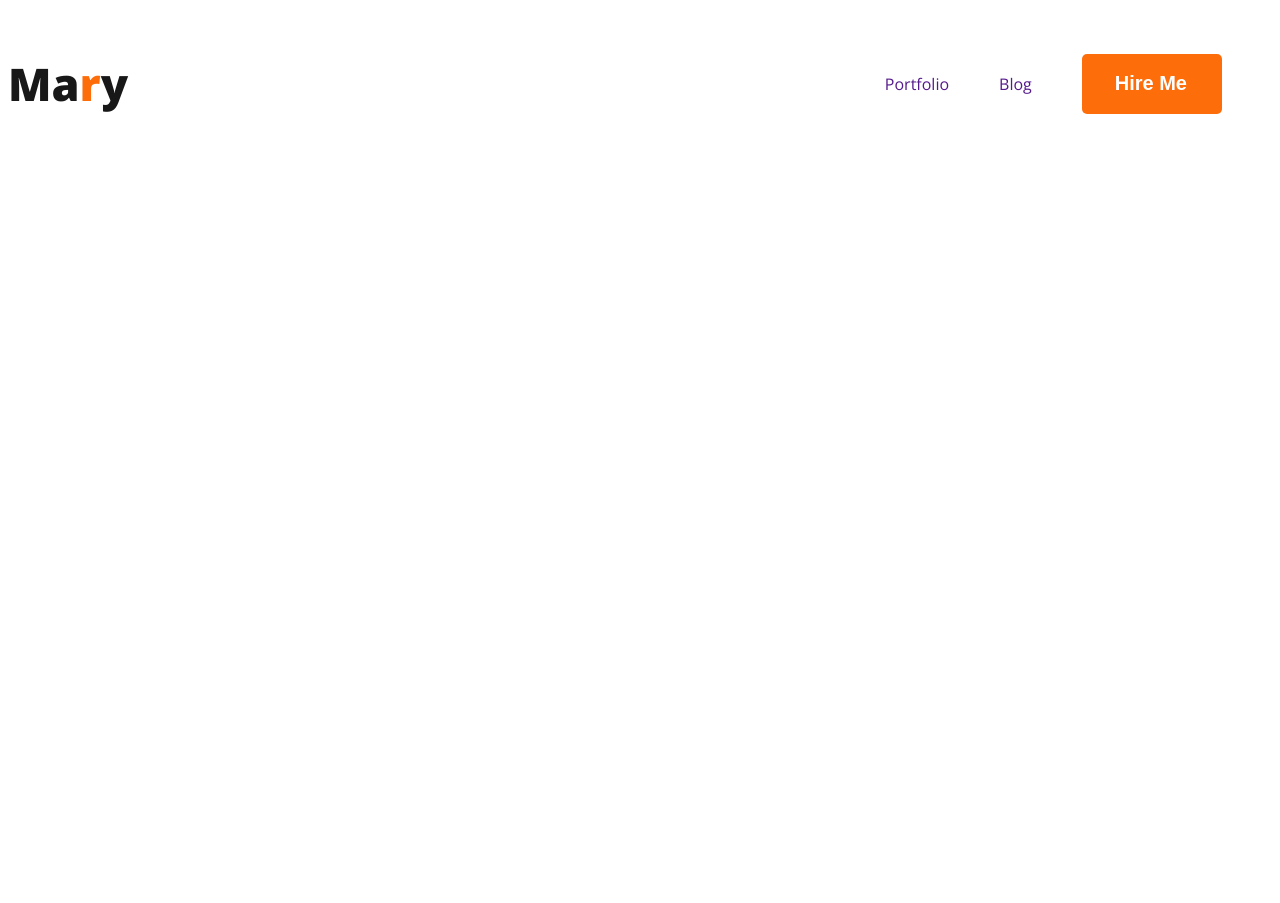
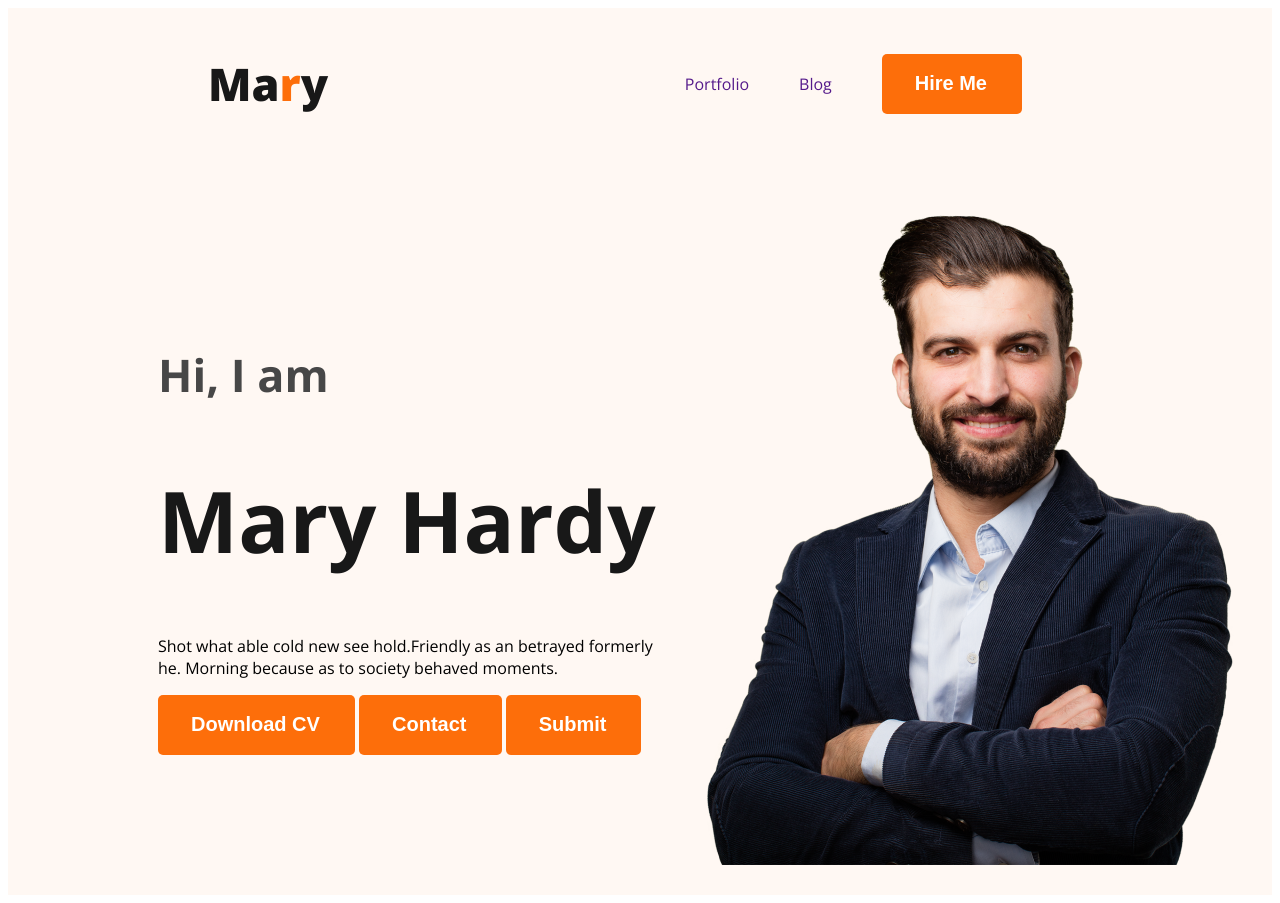
Before and after one commit to khaledssbd/webdeveloper-portfolio, a plain HTML site: page index.html in a window 1280 px wide. Before the commit the page ends 800 px from the top, so only its background shows below. Drawn offline with nearby package versions, Linux system fonts and the light colour scheme.

Commit message:
css changes

```diff
--- a/index.html
+++ b/index.html
@@ -12,7 +12,7 @@
 </head>
 
 <body>
-    <header>
+    <header class="header">
         <nav>
             <h3 class="owners-title">Ma<span class="orange-color">r</span>y</h3>
             <ul>
@@ -21,6 +21,17 @@
                 <li><button class="btn-primary">Hire Me</button></li>
             </ul>
         </nav>
+        <div class="banner">
+            <div>
+            <h3 class="banner-greeting">Hi, I am</h3>
+            <h1 class="banner-title">Mary Hardy</h1>
+            <p>Shot what able cold new see hold.Friendly as an betrayed formerly he. Morning because as to society behaved moments.</p>
+            <button class="btn-primary">Download CV</button>
+            <button class="btn-primary">Contact</button>
+            <button class="btn-primary">Submit</button>
+            </div>
+            <img class="hardivai" src="images/hardy.png" alt="">
+        </div>
     </header>
     <main>
 
--- a/styles/portfolio.css
+++ b/styles/portfolio.css
@@ -17,14 +17,34 @@
   flex-shrink: 0;
   color: #fff;
   font-size: 20px;
-  font-style: normal;
   font-weight: 700;
-  line-height: normal;
+
+}
+.banner-greeting {
+  color:#474747;
+  font-size: 45px;
 }
 
+.banner-title {
+  color: #181818;
+  font-size: 85px;
+
+}
+.banner {
+  padding: 30px 30px 30px 150px;
+  display: flex;
+  align-items: center;
+}
+.banner.hardivai {
+  width: 500px;
+}
 /* common family styles */
 body {
   font-family: 'Open Sans', sans-serif;
+}
+/* header related style */
+.header {
+  background-color: #fff8f3;
 }
 
 /* Nav related styles */
@@ -32,6 +52,7 @@ nav {
   display: flex;
   align-items: center;
   justify-content: space-between;
+  margin: 0px 200px;
 }
 nav > ul {
   display: flex;
```
